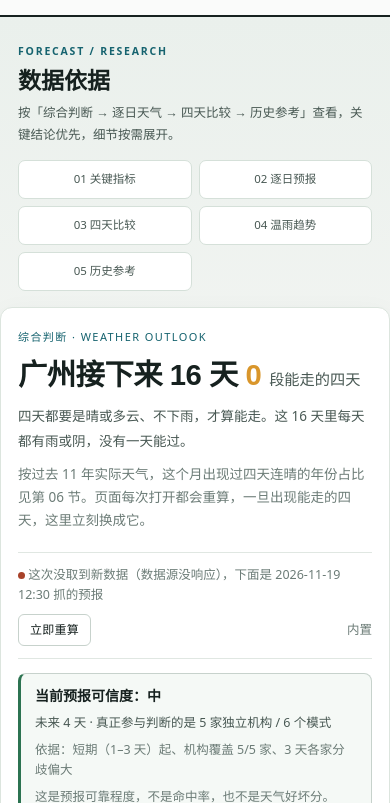
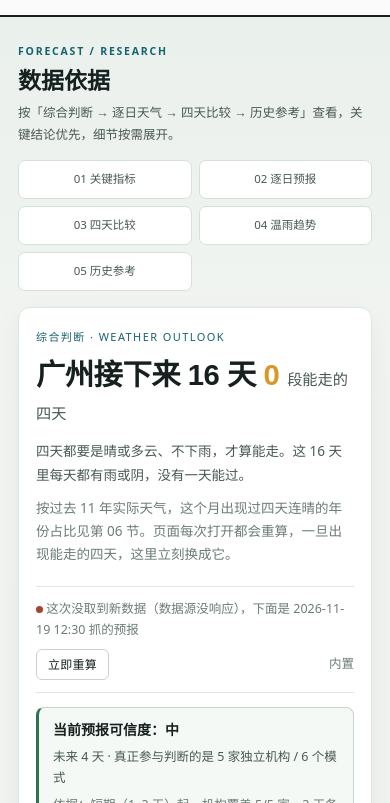
Before and after one commit to LuoJinBin/4day-window, a website: page public/index.html in a window 390 px wide. Both pictures are taken after a click on the button "查看数据依据". Shown: the part 874-1677 px from the top of the page. Drawn offline with nearby package versions, Linux system fonts and the light colour scheme; no server answers; a web font is replaced by a local one.

Commit message:
Align evidence summary card with section gutters at all breakpoints

```diff
--- a/public/assets/app.css
+++ b/public/assets/app.css
@@ -295,6 +295,7 @@ footer b{color:var(--ink2)}
 .evidence-nav a{display:inline-flex;align-items:center;justify-content:center;text-decoration:none;font-size:11.5px;font-weight:500;color:var(--ink2);background:#fff;border:1px solid #d5e0d9;border-radius:7px;padding:8px 10px;white-space:nowrap}
 .evidence-nav a:hover,.evidence-nav a:focus-visible{color:var(--sky);border-color:#8caea3;background:#f7faf8}
 .evidence .sheet[id]{scroll-margin-top:20px}
+.evidence .verdict{padding:0 28px}
 .evidence .verdict .wrap{background:#fff;border:1px solid #dce5de;border-radius:16px;padding:26px 30px 24px;box-shadow:0 10px 30px rgba(33,61,49,.055)}
 .evidence .kicker{font-size:11px;letter-spacing:.13em;margin-bottom:12px}
 .evidence .verdict h1{font-size:clamp(29px,4.3vw,52px);font-weight:600;line-height:1.15;letter-spacing:-.015em}
@@ -339,6 +340,7 @@ footer b{color:var(--ink2)}
 .evidence-nav{justify-content:flex-start;max-width:none}
 }
 @media(max-width:900px){
+.evidence .verdict{padding:0 18px}
 .evidence .sheet{grid-template-columns:minmax(0,1fr);gap:17px}
 .evidence .sheet>.rail{padding-right:0;padding-bottom:16px;border-right:0;border-bottom:1px solid #e5ece7}
 .evidence .rail h2{font-size:18px;margin:9px 0 0}
```
